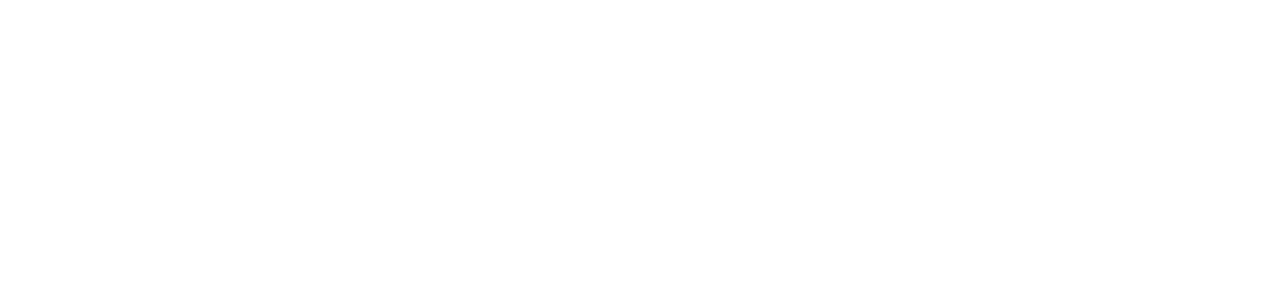
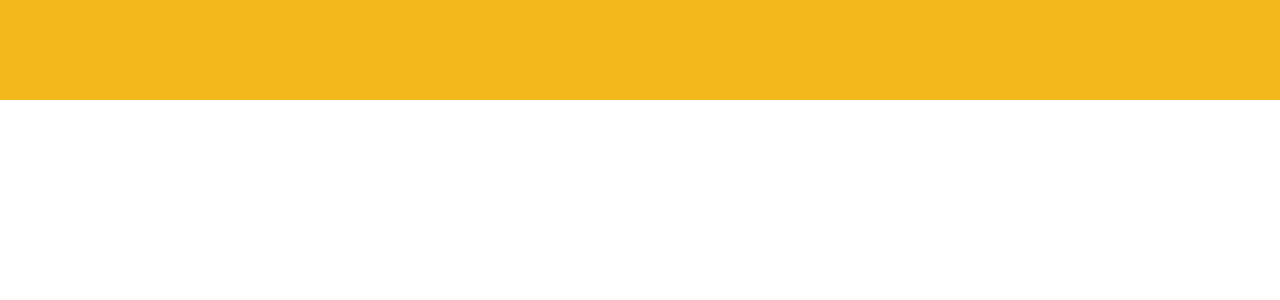
Before and after one commit to Fede180600/proj-html-vuejs, a Vue app: page / in a window 1280 px wide. Shown: the top 300 px of the page. Built offline with nearby package versions, Linux system fonts and the light colour scheme; a small style sheet from the web is missing.

Commit message:
header sizing

```diff
--- a/src/assets/components/AppHeader.vue
+++ b/src/assets/components/AppHeader.vue
@@ -1,13 +1,24 @@
 <template>
     <header>
-
+        <div class="container">
+            <!-- HEADER CONTENT HERE -->
+        </div>
     </header>
 </template>
+
 <script>
 export default {
     name: 'AppHeader',
 }
 </script>
+
 <style lang="scss" scoped>
+@import "../style/variable.scss";
 
+header {
+    height: 100px;
+
+    // TEST
+    background-color: $brand-primary-color;
+}
 </style>
```
